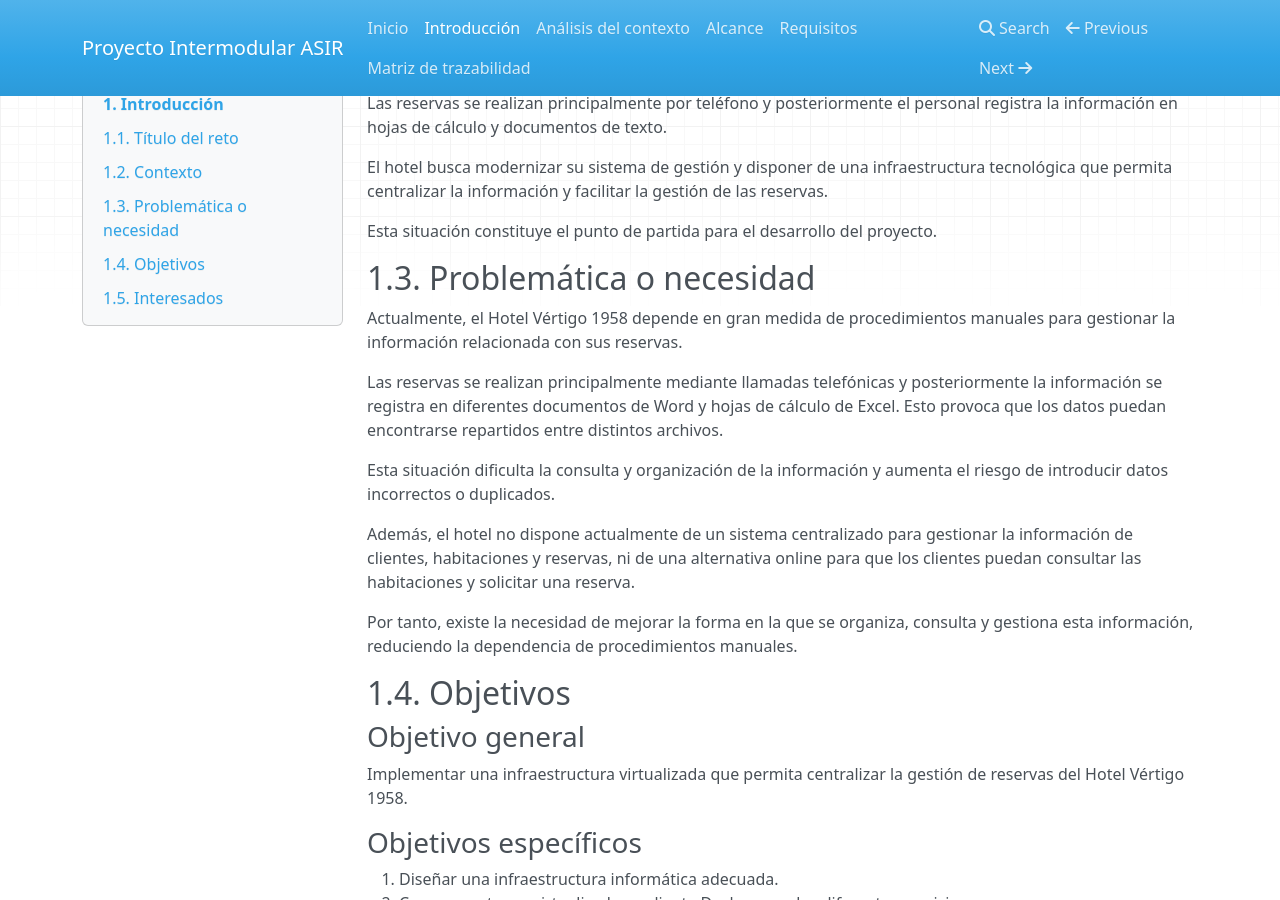
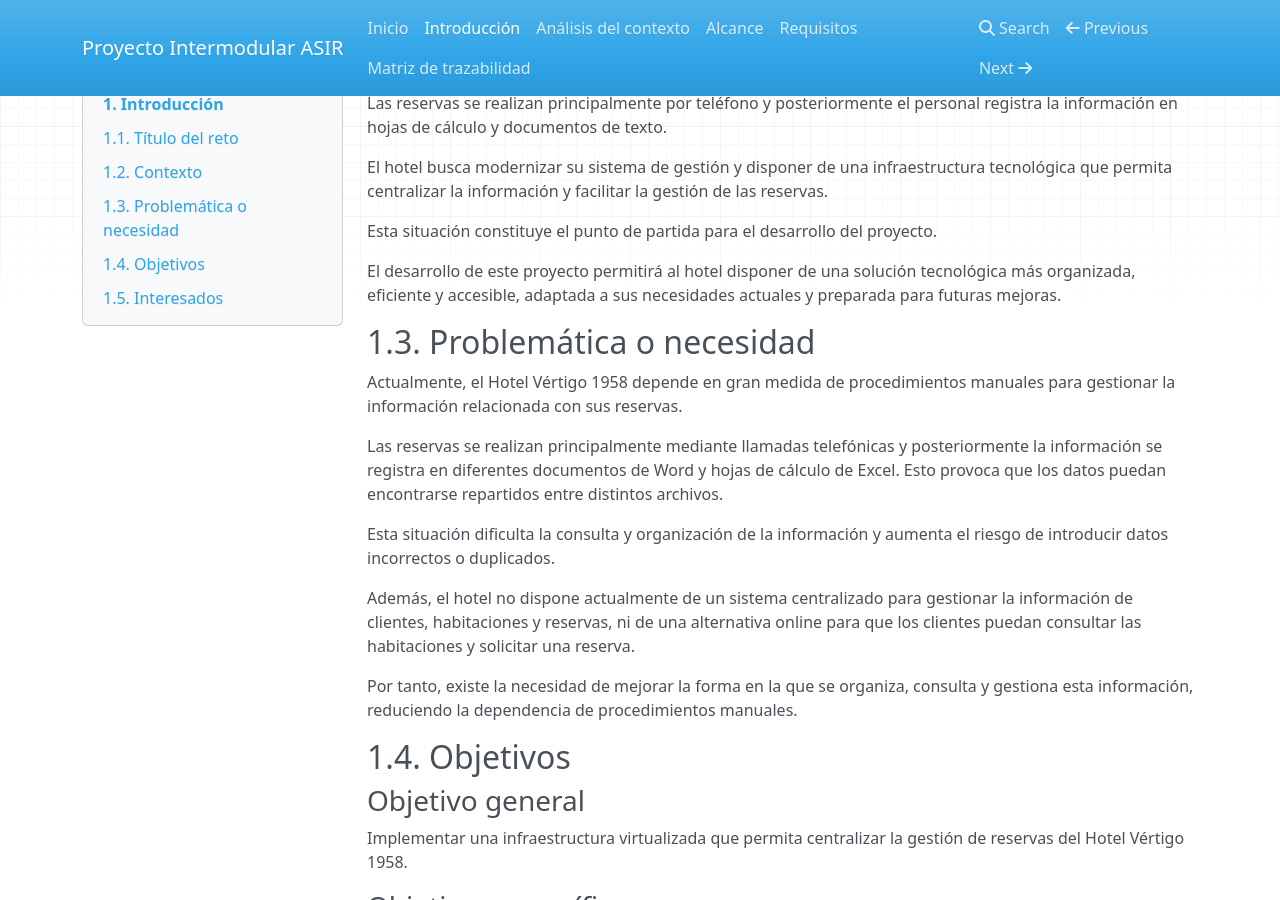
Before and after one commit to carlosserrano012-glitch/Proyecto-Intermodular-ASIR, an MkDocs documentation site: the page built from docs/01_introduccion.md, in a window 1280 px wide and 900 px high, scrolled down 368 px. Built offline with MkDocs 1.6.1, drawn with Linux system fonts in a browser that asks for light colours; nearby versions of some CDN libraries.

Commit message:
Añadir contexto adicional

```diff
--- a/docs/01_introduccion.md
+++ b/docs/01_introduccion.md
@@ -15,6 +15,8 @@ Las reservas se realizan principalmente por teléfono y posteriormente el person
 El hotel busca modernizar su sistema de gestión y disponer de una infraestructura tecnológica que permita centralizar la información y facilitar la gestión de las reservas.
 
 Esta situación constituye el punto de partida para el desarrollo del proyecto.
+
+El desarrollo de este proyecto permitirá al hotel disponer de una solución tecnológica más organizada, eficiente y accesible, adaptada a sus necesidades actuales y preparada para futuras mejoras.
 
 ## 1.3. Problemática o necesidad
 
```
